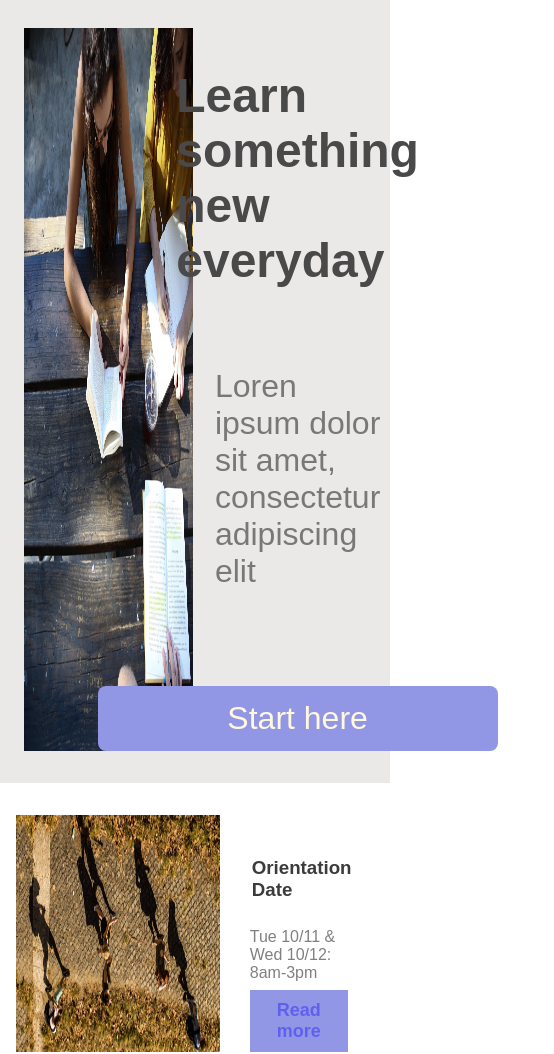
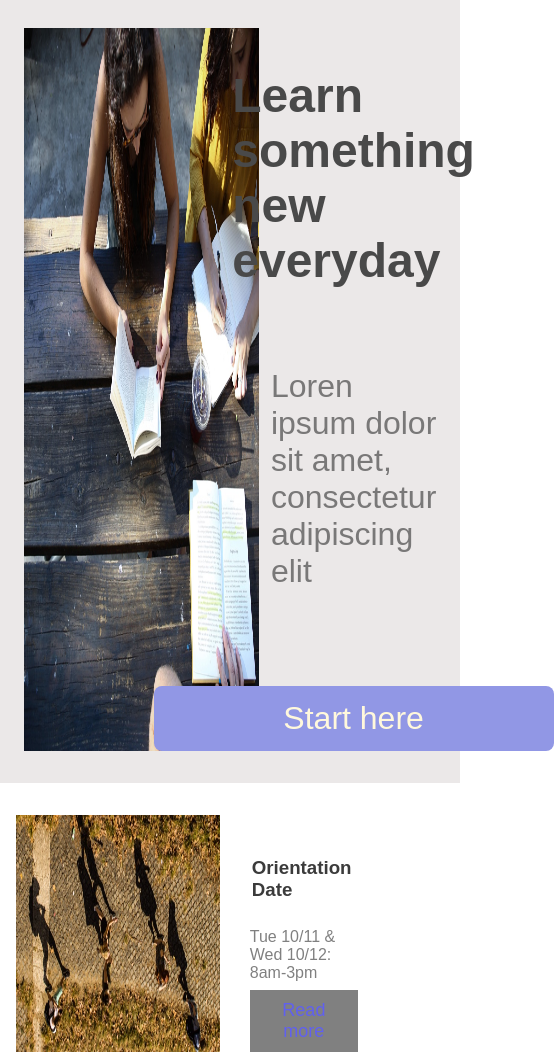
Before and after one commit to BernieAlder/colmar, a plain HTML site: page index.html in a window 390 px wide. Shown: the part 68-1122 px from the top of the page, 554 px wide, since content can reach past the window. Drawn offline with Linux system fonts and the light colour scheme.

Commit message:
upload img and info for mobile

```diff
--- a/style.css
+++ b/style.css
@@ -175,14 +175,15 @@ html{
             display: none;
         }
 
-         span{
+        .mobile-version {
           display: flex;
           flex-direction: row;
           padding: 0;
           width: 100%;
+          align-content: center;
         }
 
-         span .info-mob {
+        .mobile-version #info-mob {
             display: flex;
             flex-direction: row;
             width: 100%;
@@ -193,12 +194,12 @@ html{
             background-color: rgb(201, 195, 195);
         }
 
-        span img{
+        .mobile-version img{
             width: 100%;
             margin: 0;
         }
 
-        span button{
+        .mobile-version #info-mob button{
             width: 80%;
             padding: 1.5rem;
             background-color: rgb(145, 151, 229);
```
